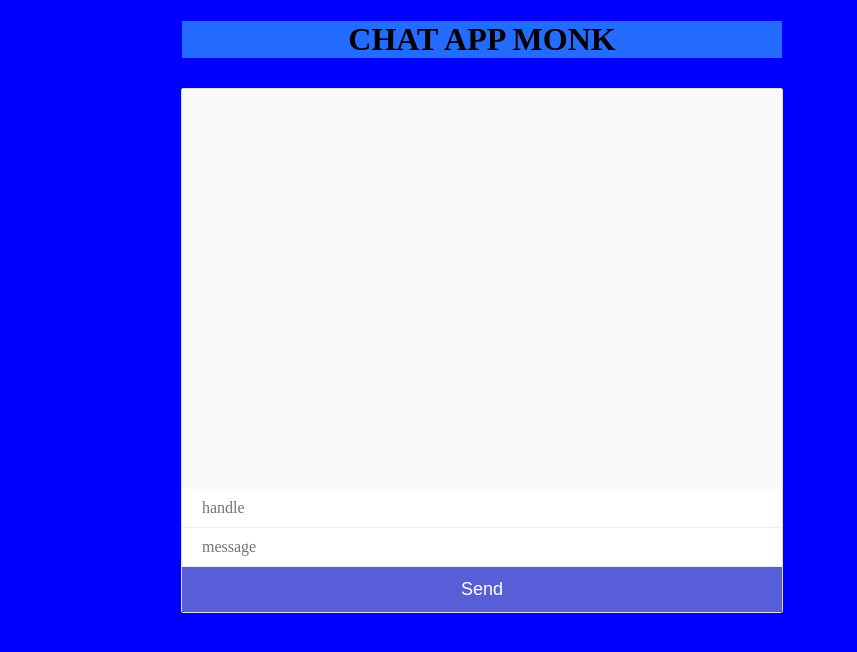
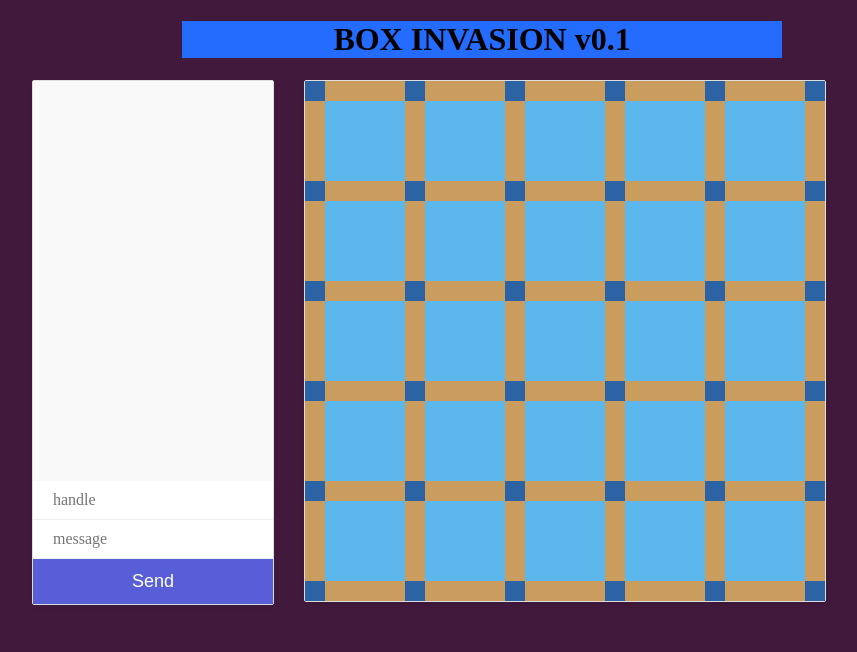
Before and after one commit to monk047/socket, a website: page public/index.html in a window 1280 px wide. Shown: the whole page, without its empty margins (158-1015 px from the left). Drawn offline with nearby package versions, Linux system fonts and the light colour scheme; no server answers.

Commit message:
chat and game layout done

```diff
--- a/public/chat.js
+++ b/public/chat.js
@@ -1,3 +1,40 @@
 
 //Establish the connection
 const socket = io.connect('http://localhost:3000/');
+
+//query DOM
+const message = document.getElementById('message');
+const handle = document.getElementById('handle');
+const btn = document.getElementById('send');
+const output = document.getElementById('output');
+const feedback = document.getElementById('feedback');
+
+
+//emit event
+btn.addEventListener('click', () => {
+	socket.emit('chat',{
+		message : message.value,
+		handle : handle.value
+	});
+	message.value = '';
+});
+
+//listen for type event
+message.addEventListener('keypress',() => {
+	socket.emit('typing', handle.value);
+});
+
+//listen for event
+socket.on('chat', (data) => {
+	feedback.innerHTML = '';
+	output.innerHTML += '<p><strong>'+ data.handle + ' : </strong>' + data.message + '</p>';
+});
+
+socket.on('typing', (data) => {
+	//feedback.innerHTML += '<p><strong>'+ data + ' is typing..</strong>' ;
+	// console.log(typeof(feedback.innerHTML));
+	if (feedback.innerHTML === '')
+	{
+		feedback.innerHTML += '<p><strong>'+ data + ' is typing..</strong>' ;
+	}
+});
--- /dev/null
+++ b/public/game.js
@@ -0,0 +1,66 @@
+/***************CANVAS SETUP************************/
+var canvas = document.querySelector('canvas');
+//Canvas Dimension
+var cnvW = 500+20;
+var cnvH = 500+20;
+//Setting Canvas Dimensions
+canvas.width = cnvW;
+canvas.height = cnvH;
+//Context variable
+var c = canvas.getContext('2d');
+/***************************************************/
+//Array of the objects
+//var board [11][11];
+/***************************************************/
+//RENDER DOTS
+var dotX =0;
+var dotY =0;
+var dotHeight = 20;
+var dotWidth = 20;
+//DOT COLOR
+c.fillStyle = 'rgba(27, 71, 142,0.75)';
+//Loop to render the dots
+for (var i = dotX; i < 6; i++) {
+  for (var j = dotY; j < 6; j++) {
+    c.fillRect(i*100,j*100,dotWidth,dotHeight);
+  }
+}
+/***************************************************/
+//RENDER H-LINES
+var hLineX = 20;
+var hLineY = 0;
+var hLineW = 80;
+var hLineH = 20;
+//H LINE COLOR
+c.fillStyle = 'rgba(250, 144, 33,0.7)';
+//Lopp to render H-lines
+for (var i = 0; i < 5; i++) {
+  for (var j = 0; j < 6; j++) {
+    c.fillRect((i*100)+hLineX,(j*100)+hLineY,hLineW,hLineH);
+  }
+}
+/***************************************************/
+//RENDER V-LINES
+var vLineX = 0;
+var vLineY = 20;
+var vLineW = 20;
+var vLineH = 80;
+//V LINE COLOR
+c.fillStyle = 'rgba(250, 144, 33,0.7)';
+//Lopp to render V-lines
+for (var i = 0; i < 6; i++) {
+  for (var j = 0; j < 5; j++) {
+    c.fillRect((i*100)+vLineX,(j*100)+vLineY,vLineW,vLineH);
+  }
+}
+/***************************************************/
+
+/*
+c.fillRect(dotX+100,dotY+100,dotWidth,dotHeight);
+c.fillStyle = 'rgba(255, 255, 140, 0.9)';
+c.fillRect(dotX+500,dotY+500,dotWidth,dotHeight);
+c.fillStyle = 'rgba(255, 255, 140, 0.9)';
+c.fillRect(dotX+200,dotY+400,dotWidth,dotHeight);
+console.log("Print Done");
+*/
+/***************************************************/
--- a/public/index.html
+++ b/public/index.html
@@ -7,21 +7,36 @@
 </head>
 <body>
 	<div id="banner">
-		<h1>CHAT APP MONK</h1>
+		<h1>BOX INVASION v0.1</h1>
 	</div>
 
+	<div id="app-window">
 
 		<div id="mario-chat">
 			<div id="chat-window">
-			<div id="output">
+				<div id="output"></div>
+				<div id="feedback"></div>
+			</div>
 
-			</div>
-		</div>
 			<input type="text" id="handle" placeholder="handle">
 			<input type="text" id="message" placeholder="message">
 			<button id="send">Send</button>
 		</div>
 
+		<div id="game-window">
+			<div id="canvas">
+				<canvas id="canvas"></canvas>
+			</div>
+			<!-- <div id="cp"></div>
+			<div id="game-message"></div> -->
+		</div>
+
+	</div>
+
+
+
+
 	<script src="/chat.js"></script>
+	<script src="/game.js"></script>
 </body>
 </html>
--- a/public/styles.css
+++ b/public/styles.css
@@ -1,6 +1,6 @@
 body{
     font-family: 'Nunito';
-    background: blue;
+    background: rgba(45, 0, 39,0.9);
 }
 
 h2{
@@ -17,12 +17,21 @@ h2{
 
 }
 
+#app-window{
+    max-width: 900px;
+    margin:  auto;
+    box-shadow: 1px 3px 5px rgba(0,0,0,0.05);
+    border-radius: 2px;
+}
+
+/*Chat window*/
 #mario-chat{
-    max-width: 600px;
-    margin: 30px auto;
+    max-width: 300px;
+    margin: auto;
     border: 1px solid #ddd;
     box-shadow: 1px 3px 5px rgba(0,0,0,0.05);
     border-radius: 2px;
+    float: left;
 }
 
 #chat-window{
@@ -46,6 +55,30 @@ h2{
 
 #output strong{
     color: #575ed8;
+}
+
+/*game window*/
+
+#game-window {
+
+    margin: auto 30px;
+    border: 1px solid #ddd;
+    box-shadow: 1px 3px 5px rgba(0,0,0,0.05);
+    border-radius: 2px;
+    float: left;
+
+}
+
+#cp {
+
+}
+
+#game-message {
+
+    height: 100px;
+    overflow: auto;
+    background: #f9f9f9;
+
 }
 
 label{
@@ -76,3 +109,11 @@ button{
     width: 100%;
     border-radius: 0 0 2px 2px;
 }
+
+canvas {
+   /* height: 580px;
+    width: 580px;*/
+    display: block;
+  background-color: rgba(96, 202, 255, 0.9);
+  margin: auto;
+}
```
Also changed, not shown: index.js (+11 -2 lines). Lines whose indentation alone changed are shown as unchanged.
